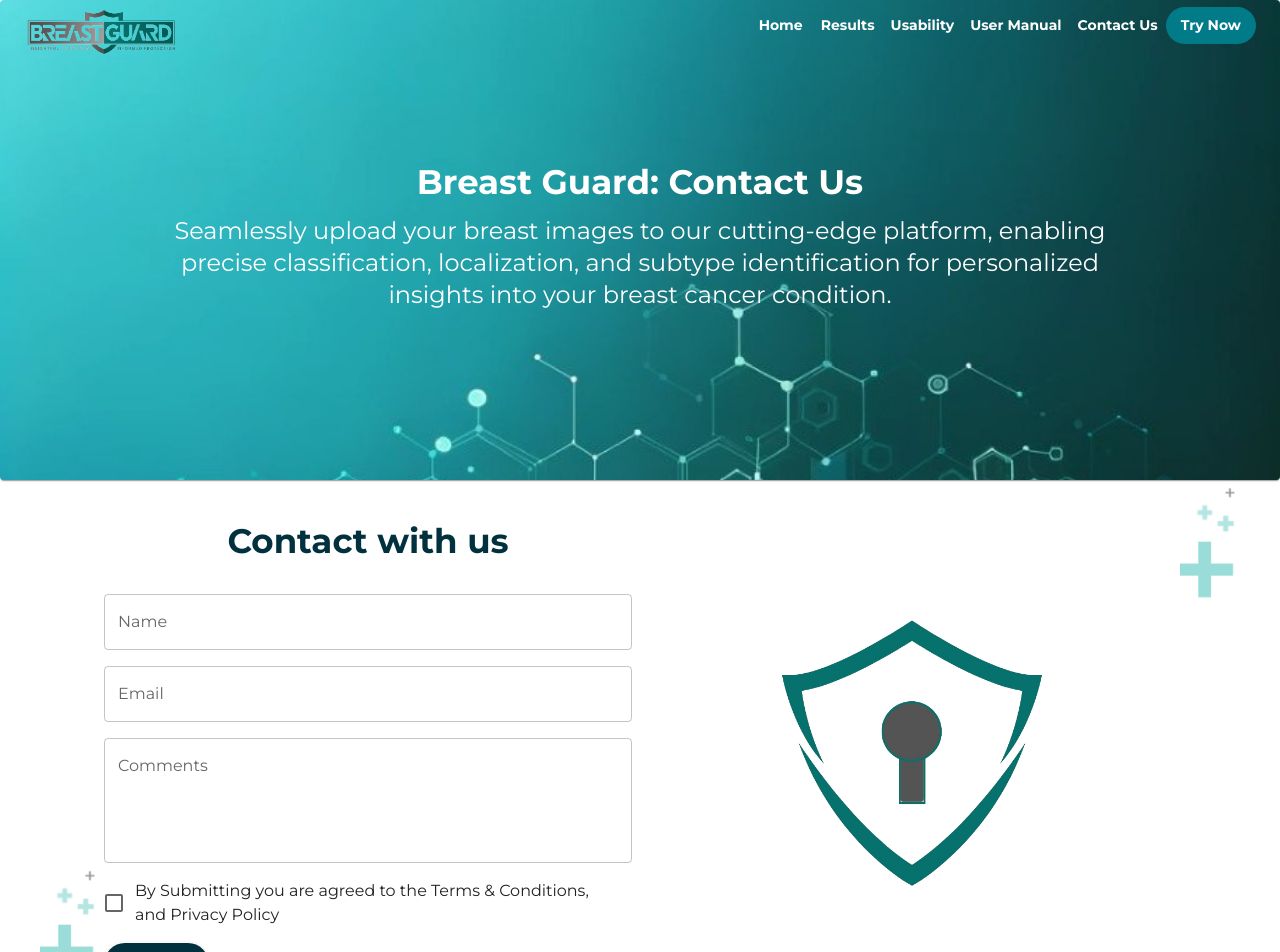
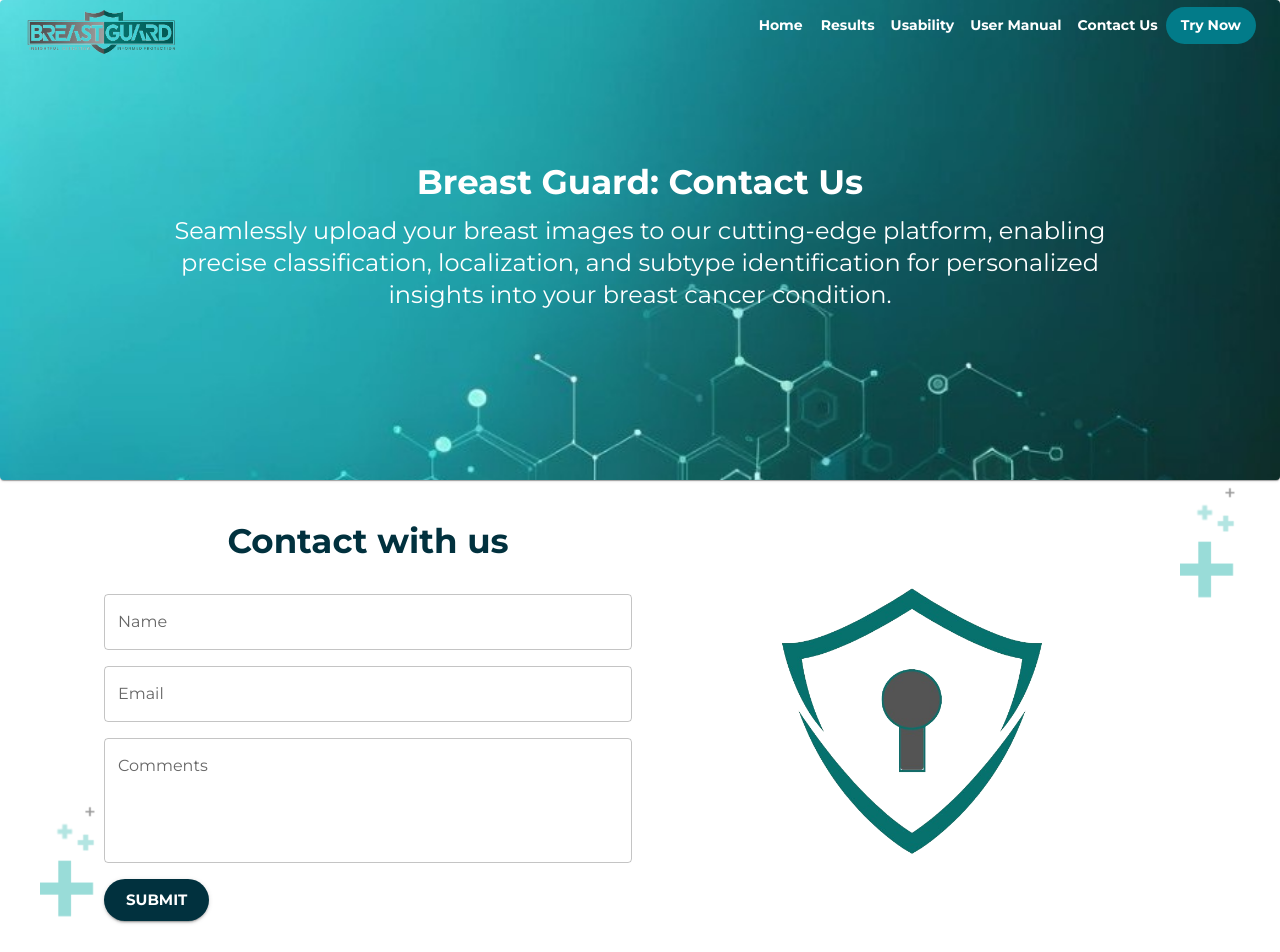
Before and after one commit to Tech-Titans-FYP/BreastGuard-frontend, a React (Create React App) app: page /contactus in a window 1280 px wide. Shown: the top 952 px of the page. Built offline with nearby package versions, Linux system fonts and the light colour scheme.

Commit message:
updated contact us page

```diff
--- a/src/components/ContactUs.js
+++ b/src/components/ContactUs.js
@@ -4,8 +4,6 @@ import {
   Grid,
   TextField,
   Button,
-  Checkbox,
-  FormControlLabel,
   Box,
 } from "@mui/material";
 import contactIllustration from "../assets/logo2.png";
@@ -45,12 +43,6 @@ const ContactUs = () => {
                     fullWidth
                     multiline
                     rows={4}
-                  />
-                </Grid>
-                <Grid item xs={12}>
-                  <FormControlLabel
-                    control={<Checkbox name="agree" color="primary" />}
-                    label="By Submitting you are agreed to the Terms & Conditions, and Privacy Policy"
                   />
                 </Grid>
                 <Grid item xs={12}>
```
